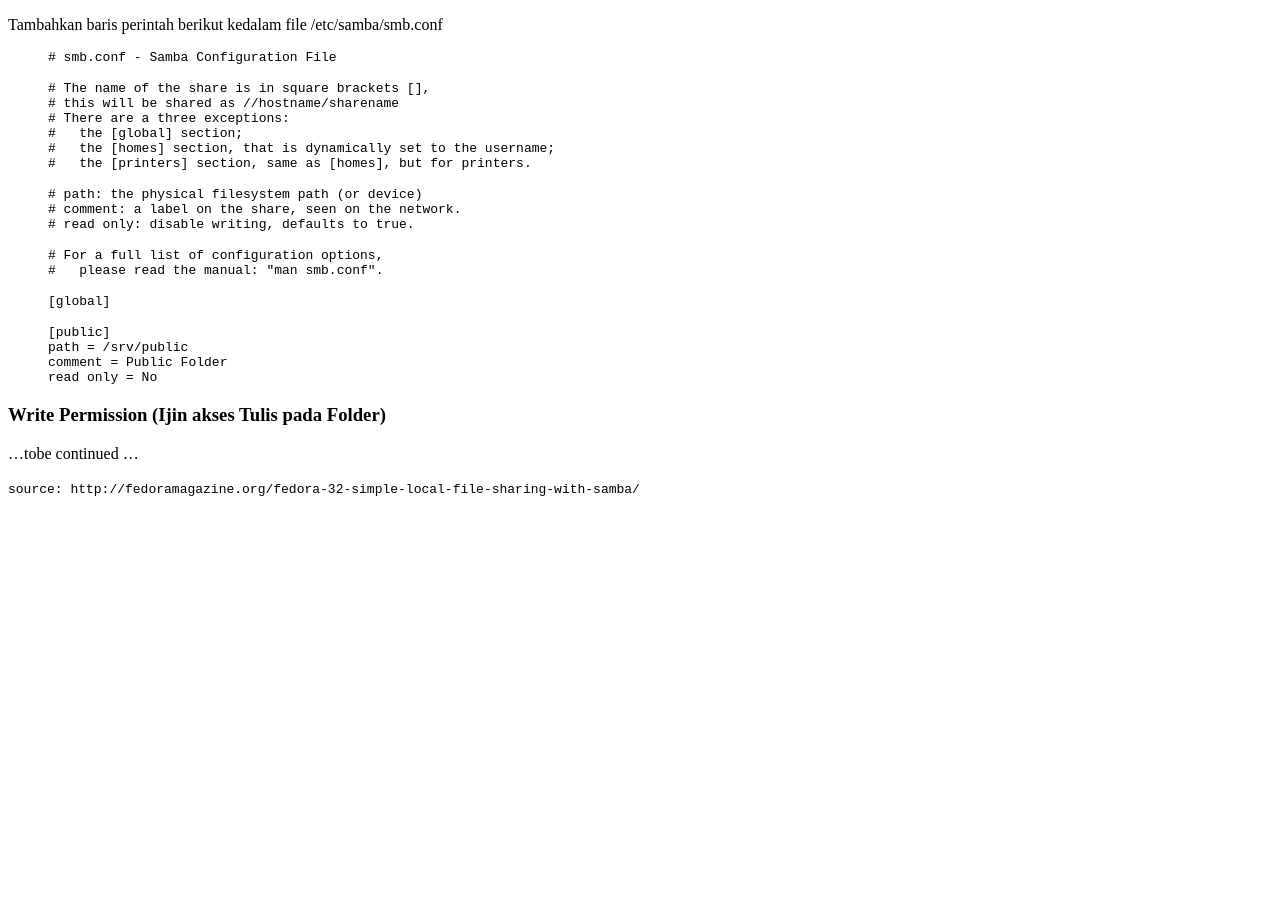
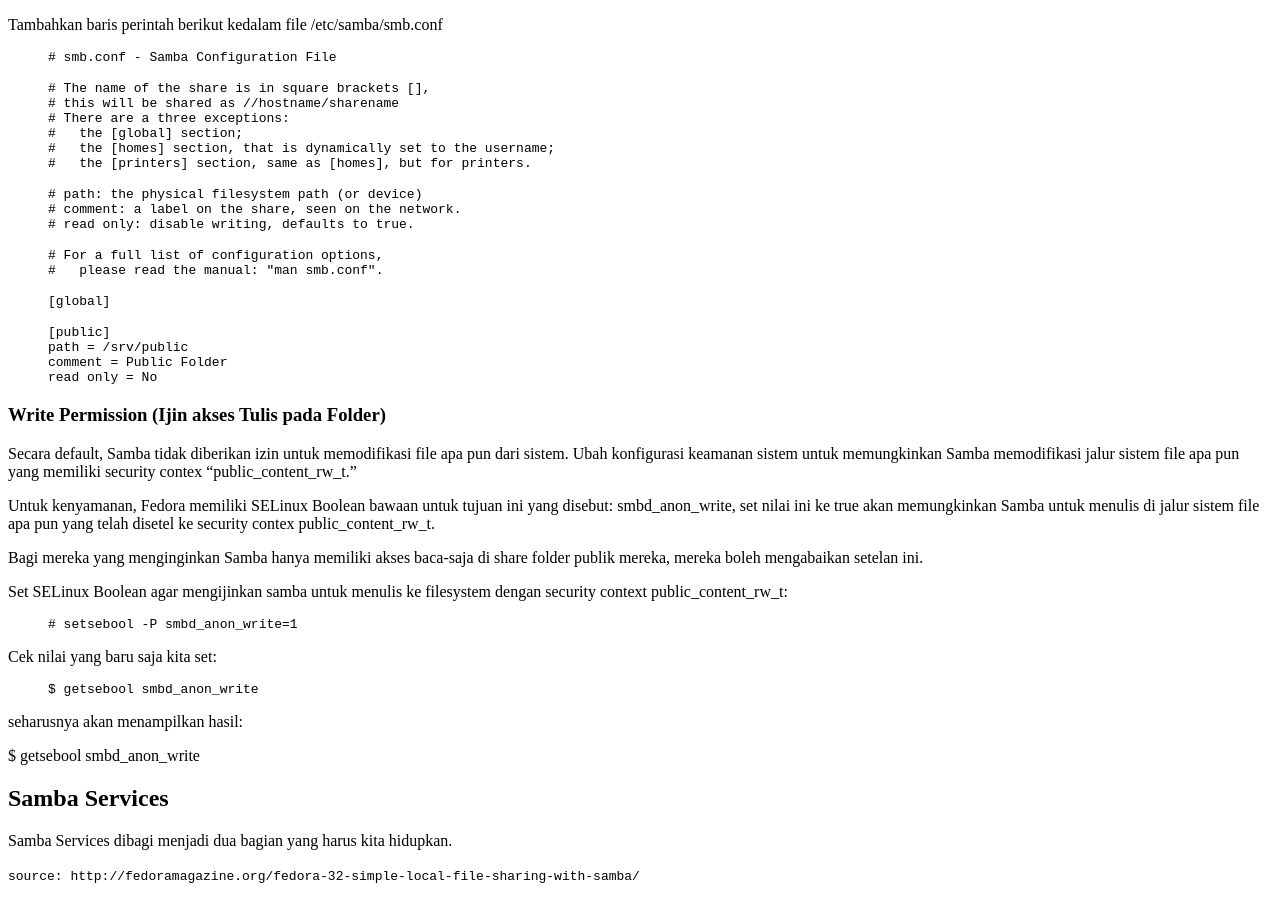
Before and after one commit to jalasite/jalasite-beta.github.io, a Jekyll site: the page built from _posts/2021-10-01-simple-local-file-sharing-with-samba.md, in a window 1280 px wide and 900 px high, scrolled down 2931 px. Built offline with Jekyll 4.4.1, drawn with Linux system fonts in a browser that asks for light colours; before the commit the page ends 3444 px from its top, so only the background shows below that.

Commit message:
update content

```diff
--- a/_posts/2021-10-01-simple-local-file-sharing-with-samba.md
+++ b/_posts/2021-10-01-simple-local-file-sharing-with-samba.md
@@ -195,6 +195,29 @@ Tambahkan baris perintah berikut kedalam file /etc/samba/smb.conf
 
 ### Write Permission (Ijin akses Tulis pada Folder)
 
-...tobe continued ...
+Secara default, Samba tidak diberikan izin untuk memodifikasi file apa pun dari sistem. Ubah konfigurasi keamanan sistem untuk memungkinkan Samba memodifikasi jalur sistem file apa pun yang memiliki security contex "public_content_rw_t."
+
+Untuk kenyamanan, Fedora memiliki SELinux Boolean bawaan untuk tujuan ini yang disebut: smbd_anon_write, set nilai ini ke true akan memungkinkan Samba untuk menulis di jalur sistem file apa pun yang telah disetel ke security contex public_content_rw_t.
+
+Bagi mereka yang menginginkan Samba hanya memiliki akses baca-saja di share folder publik mereka, mereka boleh mengabaikan setelan ini.
+
+Set SELinux Boolean agar mengijinkan samba untuk menulis ke filesystem dengan security context public_content_rw_t:
+
+>	# setsebool -P smbd_anon_write=1
+
+Cek nilai yang baru saja kita set:
+
+>	$ getsebool smbd_anon_write
+
+seharusnya akan menampilkan hasil:
+
+$ getsebool smbd_anon_write
+
+## Samba Services
+
+Samba Services dibagi menjadi dua bagian yang harus kita hidupkan.
+
+
+
 
 `source: http://fedoramagazine.org/fedora-32-simple-local-file-sharing-with-samba/`
```
